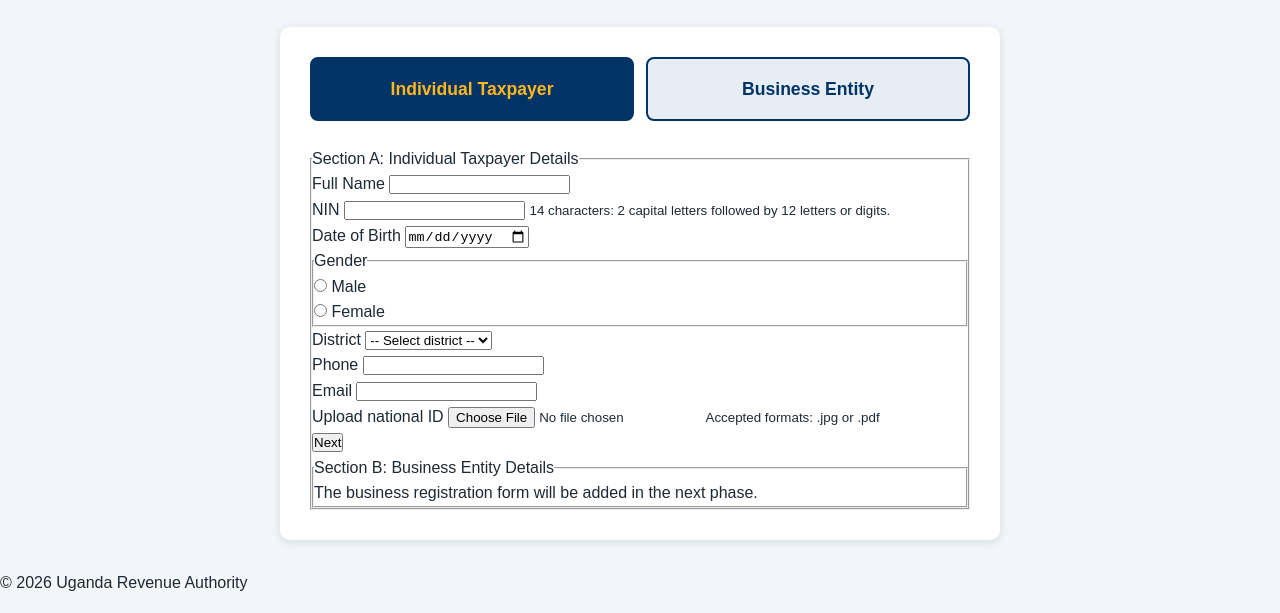
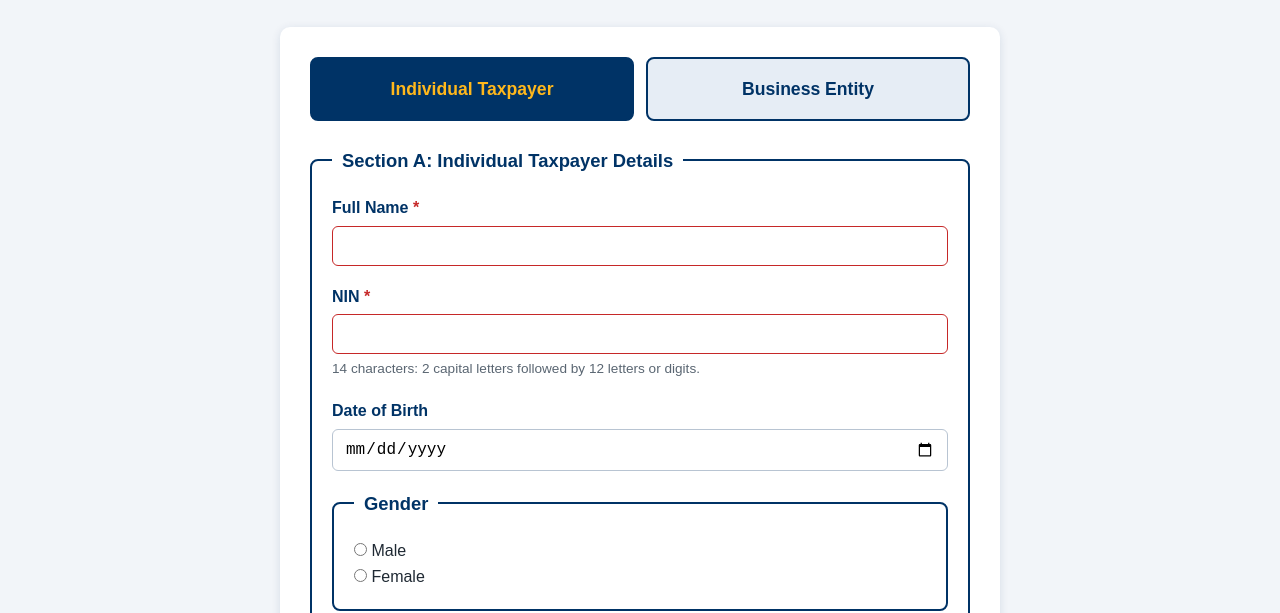
Before and after one commit to Patrickodida/ura-tin-registration-portal, a plain HTML site: page index.html in a window 1280 px wide. Shown: the part 188-801 px from the top of the page. Drawn offline with Linux system fonts and the light colour scheme.

Commit message:
Style form fields

```diff
--- a/portal.css
+++ b/portal.css
@@ -98,3 +98,65 @@ form {
     outline: 3px solid #FFB81C;
     outline-offset: 2px;
 }
+
+/* Fieldset */
+fieldset {
+    border: 2px solid #003366;
+    border-radius: 8px;
+    padding: 20px;
+}
+
+legend {
+    color: #003366;
+    font-weight: bold;
+    font-size: 1.15rem;
+    padding: 0 10px;
+}
+
+/* Field */
+.field {
+    margin-bottom: 18px;
+}
+
+.field > label {
+    display: block;
+    font-weight: bold;
+    color: #003366;
+    margin-bottom: 5px;
+}
+
+.required::after {
+    content: " *";
+    color: #C62828;
+}
+
+input[type="text"],
+input[type="tel"],
+input[type="email"],
+input[type="date"],
+input[type="file"],
+select {
+    width: 100%;
+    padding: 10px 12px;
+    font-size: 1rem;
+    border: 1px solid #B8C4D2;
+    border-radius: 6px;
+    background: #FFFFFF;
+}
+
+input:focus,
+select:focus {
+    outline: 3px solid #FFB81C;
+    border-color: #003366;
+}
+
+input:invalid:not(:placeholder-shown) {
+    border-color: #C62828;
+}
+
+.hint {
+    display: block;
+    font-size: 0.85rem;
+    color: #5A6672;
+    margin-top: 4px;
+}
```
